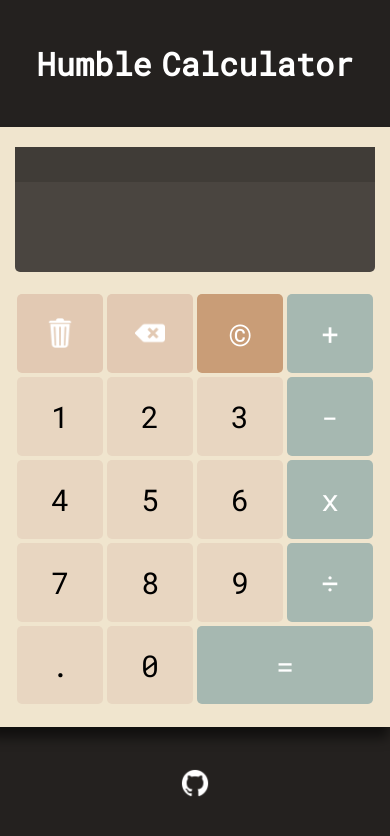
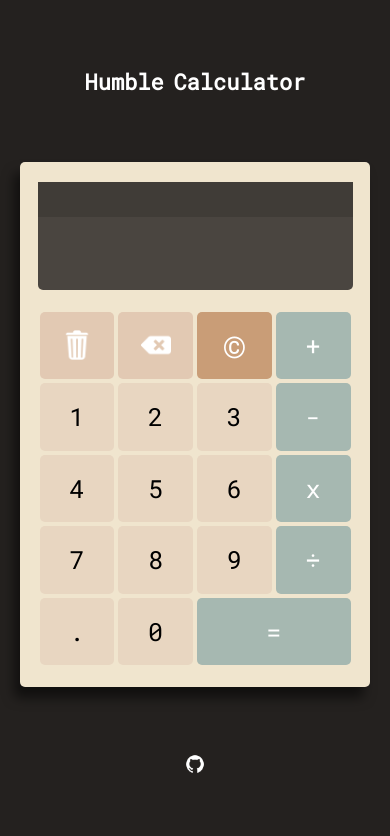
Before and after one commit to aliskyalisky/calculator, a plain HTML site: page index.html in a window 390 px wide. Drawn offline with Linux system fonts and the light colour scheme.

Commit message:
Added mediaquery

```diff
--- a/styles.css
+++ b/styles.css
@@ -221,3 +221,45 @@ body {
 .buttons button.copyright:active {
     background-color: var(--crbuttonact);
 }
+
+
+@media only screen and (max-width: 600px) {
+
+    .mainpanel {
+        width: 350px;
+        height: 525px;
+    }
+
+    .buttons {
+        width: 315px;
+        height: 375px;
+    }
+
+    .buttons button {
+        font-size: 25px;
+    }
+
+    .display {
+        width: 315px;
+        height: 113px;
+    }
+
+    .equation {
+        font-size: 17px;
+    }
+
+    .numberselect {
+        font-size: 30px;
+    }
+
+    h1 {
+        font-size: 22px;
+    }
+
+    .footer a img {
+        height: auto;
+        width: 20px;
+    }
+
+
+}
```
